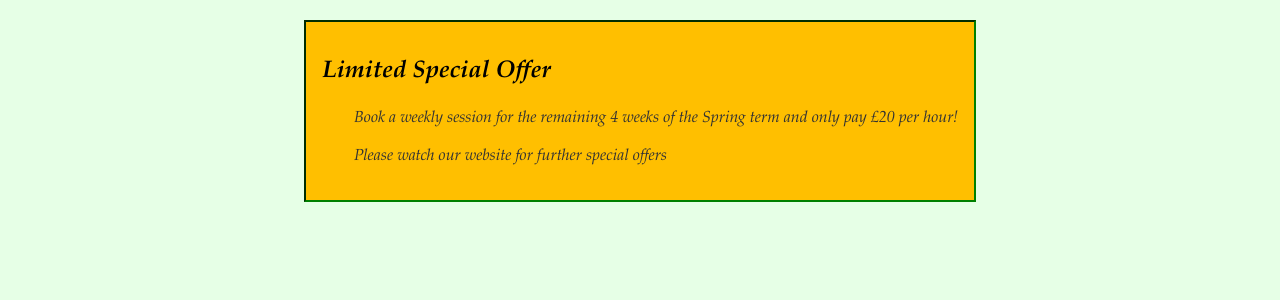
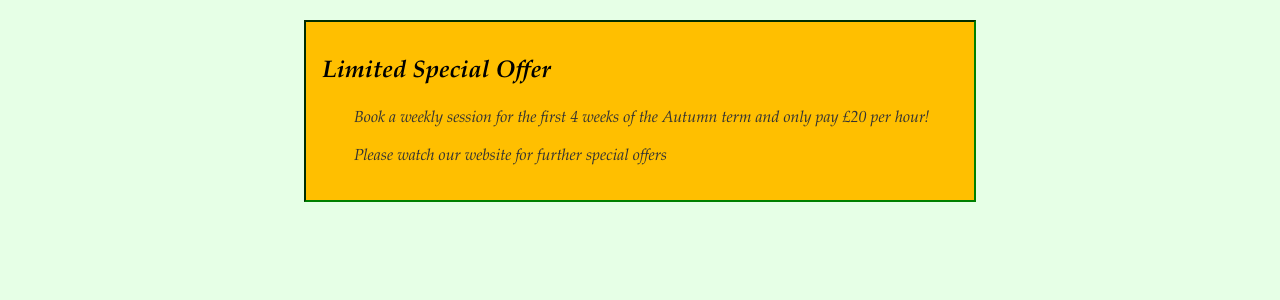
Before and after one commit to JohnPickerill/tutor, a Jekyll site: the page built from rates.md, in a window 1280 px wide. Shown: the part 295-595 px from the top of the page. Built offline with Jekyll 4.4.1, drawn with Linux system fonts in a browser that asks for light colours.

Commit message:
special offer

```diff
--- a/rates.md
+++ b/rates.md
@@ -16,6 +16,6 @@ We offer a 15% discount when you book a block of 10 lessons.
 
 <div class="box">
 <h2>Limited Special Offer</h2>
-<p>Book a weekly session for the remaining 4 weeks of the Spring term and only pay £20 per hour! </p>
+<p>Book a weekly session for the first 4 weeks of the Autumn term and only pay £20 per hour! </p>
 <p>Please watch our website for further special offers</p>
 </div>
```
